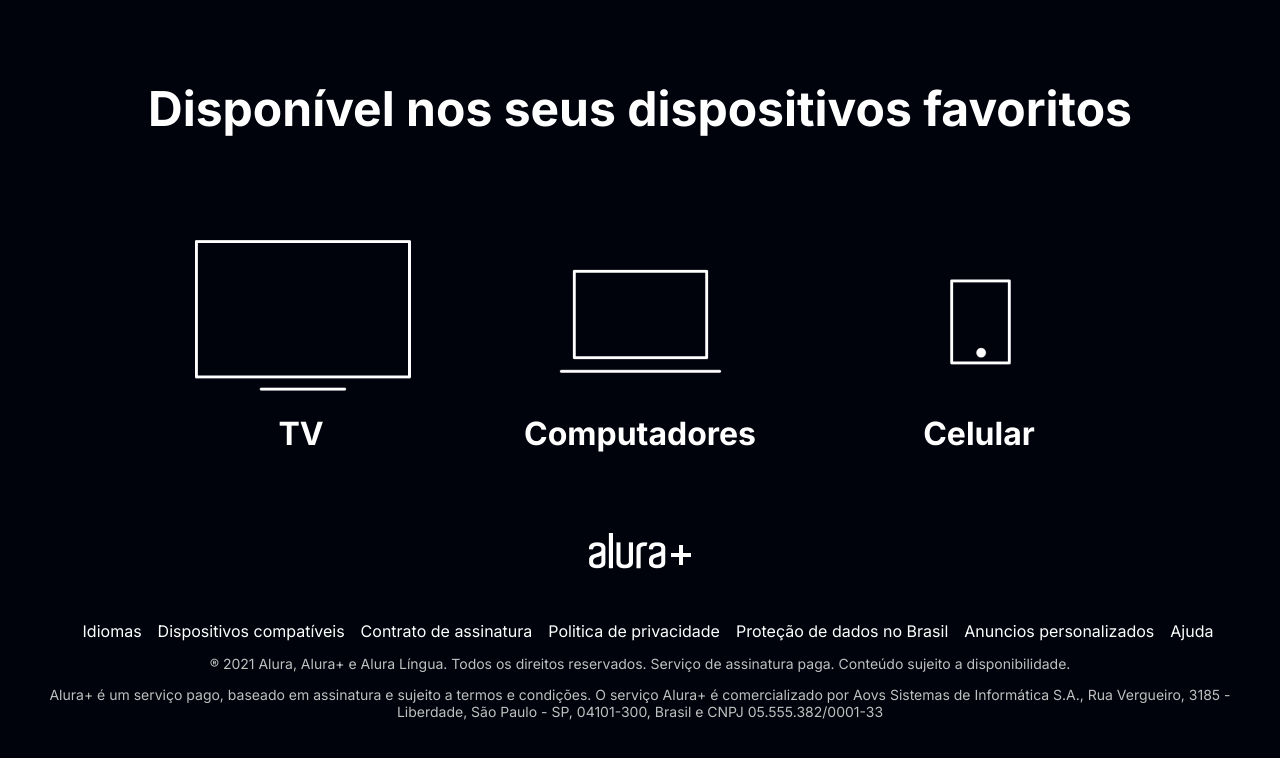
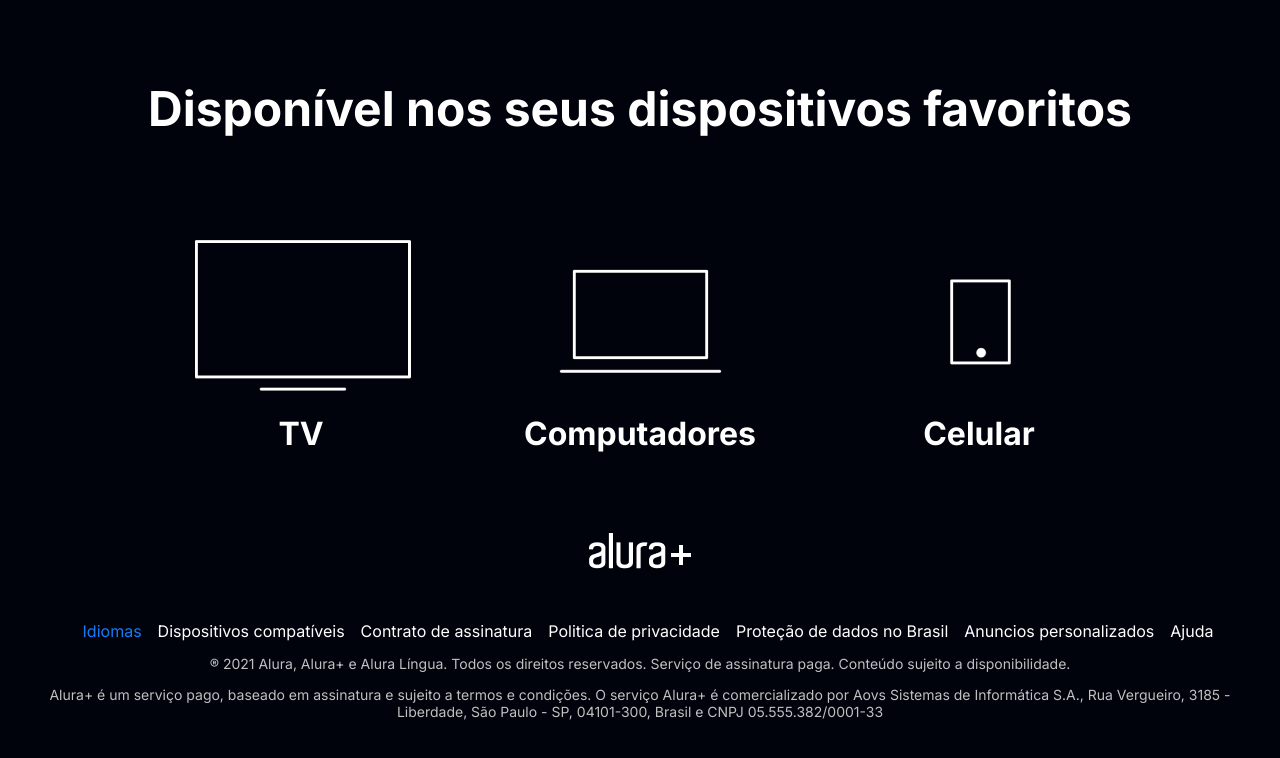
Before and after one commit to caiodmg/alura-plus, a plain HTML site: page index.html in a window 1280 px wide. In both pictures the pointer is over the link "Idiomas". Shown: the part 3121-3879 px from the top of the page. Drawn offline with Linux system fonts and the light colour scheme.

Commit message:
fiz um hover nos link

```diff
--- a/styles.css
+++ b/styles.css
@@ -144,6 +144,6 @@ body {
     font-size: 14px;
 }
 
-.lista__link a::hover{
+.lista__link a:hover{
     color: var(--botao-azul);
 }
```
